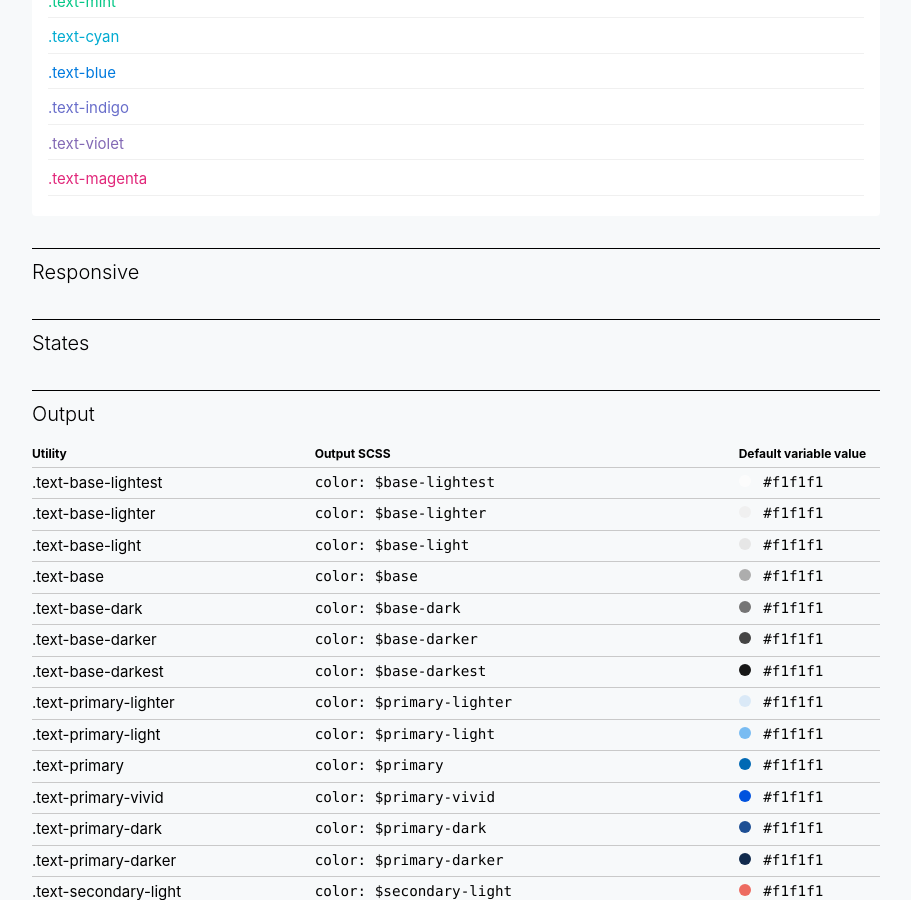
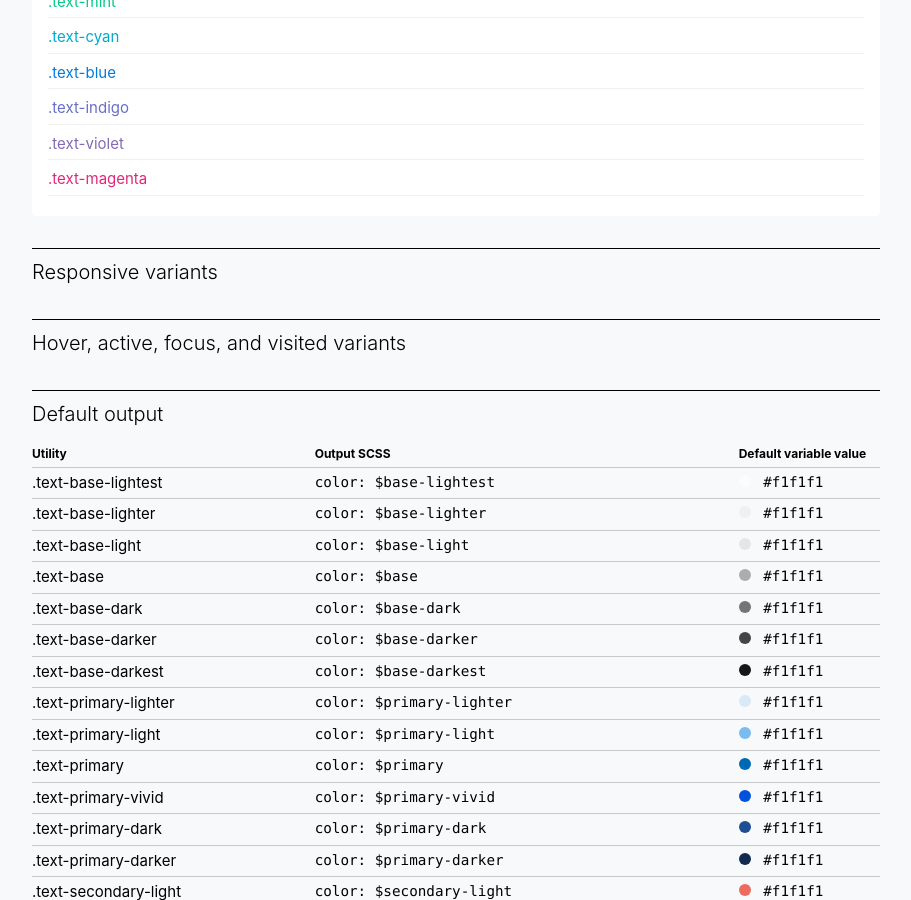
Before and after one commit to uswds/uswds-sandbox, a Jekyll site: the page built from _pages/uswds-utility-docs.md, in a window 1280 px wide and 900 px high, scrolled down 1792 px. Shown: the whole window, without its empty margins (184-1095 px from the left). Built offline with Jekyll 4.4.1, drawn with Linux system fonts in a browser that asks for light colours; some web fonts are replaced.

Commit message:
Clarify(??) hed text

```diff
--- a/_pages/uswds-utility-docs.md
+++ b/_pages/uswds-utility-docs.md
@@ -78,13 +78,13 @@ body_color: gray-cool-2
       </section>
     </section>
     <section class="border-top-1px padding-top-1 margin-top-4">
-      <h2 class="margin-0 text-light size-sans-8">Responsive</h2>
+      <h2 class="margin-0 text-light size-sans-8">Responsive variants</h2>
     </section>
     <section class="border-top-1px padding-top-1 margin-top-4">
-      <h2 class="margin-0 text-light size-sans-8">States</h2>
+      <h2 class="margin-0 text-light size-sans-8">Hover, active, focus, and visited variants</h2>
     </section>
     <section class="border-top-1px padding-top-1 margin-top-4">
-      <h2 class="margin-0 text-light size-sans-8">Output</h2>
+      <h2 class="margin-0 text-light size-sans-8">Default output</h2>
       <div class="row size-sans-1 text-bold border-bottom-1px padding-bottom-05 margin-top-2 border-gray-20">
         <div class="col-4">Utility</div>
         <div class="col-6">Output SCSS</div>
```
